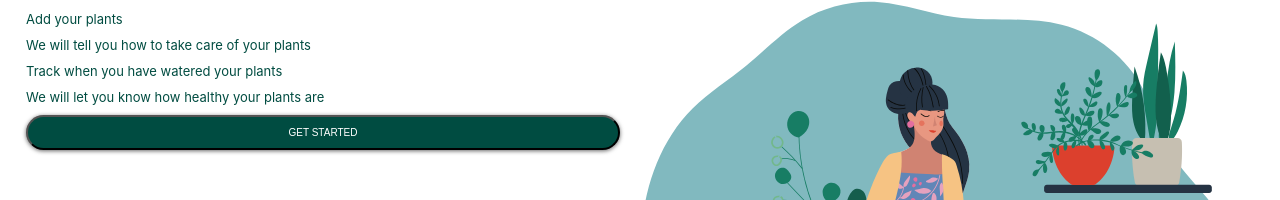
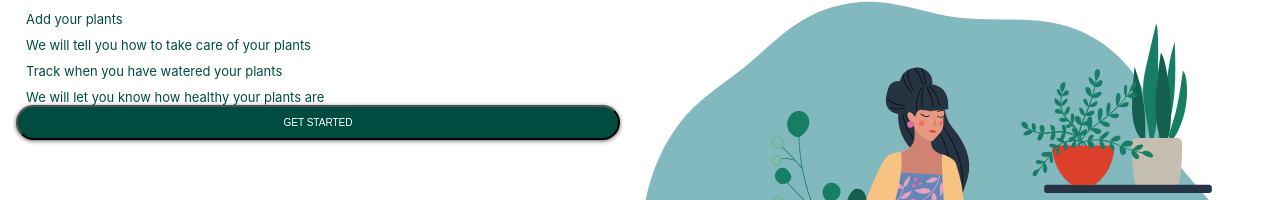
Before and after one commit to qmya/qandeel-mya-plant-diary, a React (Create React App) app in the folder client/: page / in a window 1280 px wide. Shown: the part 536-736 px from the top of the page. Built offline with nearby package versions, Linux system fonts and the light colour scheme.

Commit message:
added button mixins to the scss

```diff
--- a/client/src/pages/Home/Home.scss
+++ b/client/src/pages/Home/Home.scss
@@ -27,16 +27,7 @@
         // align-self: end;
     }
     &__button {
-        margin-top: 10px;
-        margin-bottom: 20px;
-        margin-left: 10px;
-        background-color: #004C41;
-        color: white;
-        padding-left: 20px;
-        padding-right: 20px;
-        padding-top: 10px;
-        padding-bottom: 10px;
-        font-size: 10px;
+        @include button;
         ////position: relative;
         ////display: block;
         ////margin: 30px auto;
@@ -44,8 +35,6 @@
         ////overflow: hidden;
         ////border-width: 0;
         ////outline: none;
-        border-radius: 50px;
-        box-shadow: 0 1px 4px rgba(0, 0, 0, .6);
         ////transition: background-color .3s;
         ////&:;
         //hover,////&:focus ;
@@ -57,10 +46,6 @@
         //-moz-border-radius: 5px;
         //-ms-border-radius: 5px;
         //-o-border-radius: 5px;
-        -webkit-border-radius: 50px;
-        -moz-border-radius: 50px;
-        -ms-border-radius: 50px;
-        -o-border-radius: 50px;
     }
     &__footer {
         display: flex;
```
